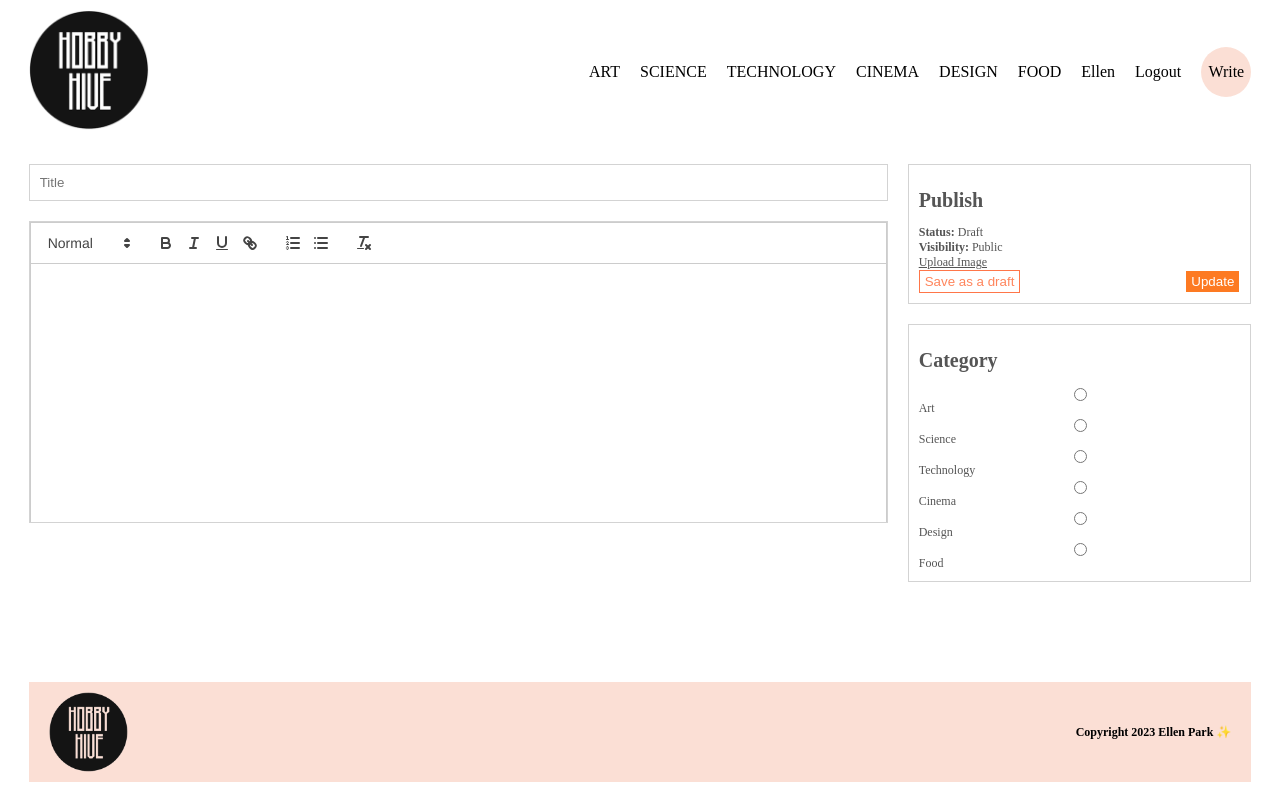
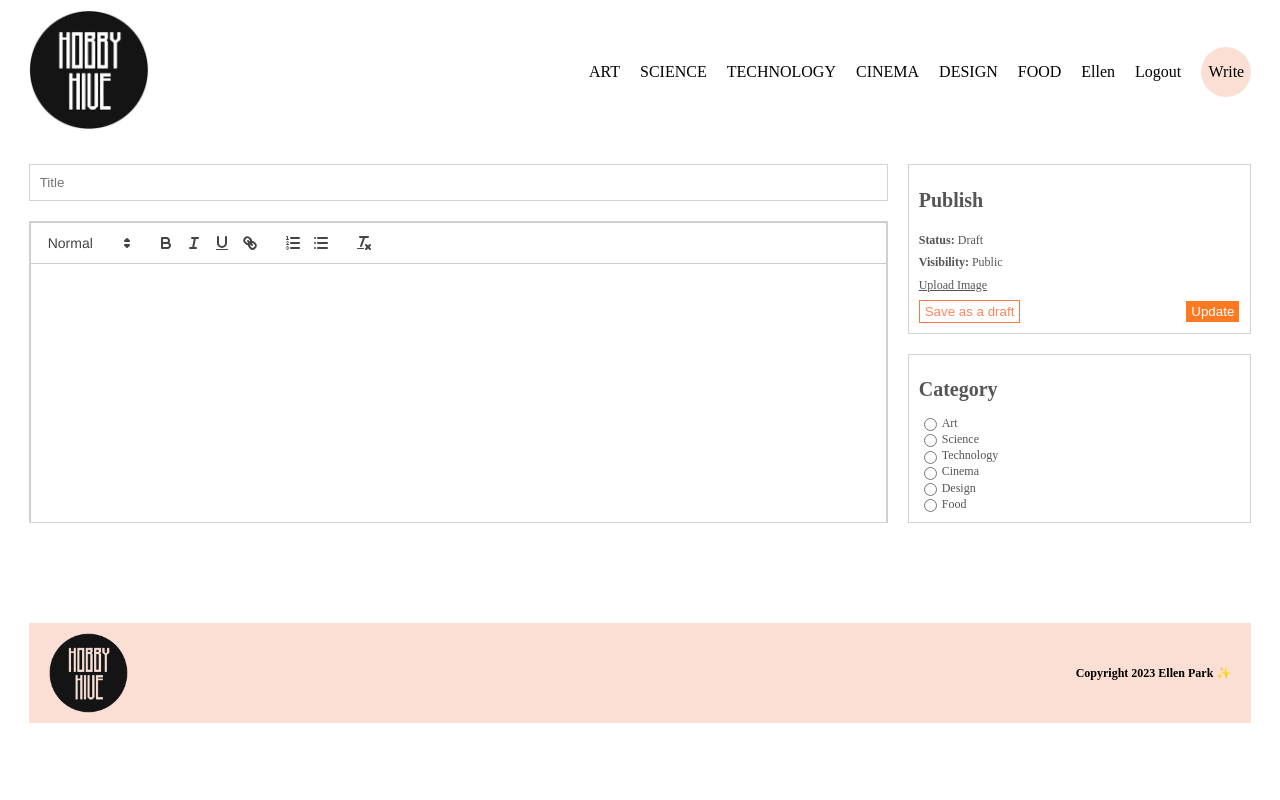
Before and after one commit to ellen3128/Blog, a React (Vite) app in the folder client/: page /write in a window 1280 px wide. Built offline with nearby package versions, Linux system fonts and the light colour scheme.

Commit message:
finishes layout of writes page

```diff
--- a/client/src/pages/Write.jsx
+++ b/client/src/pages/Write.jsx
@@ -1,18 +1,23 @@
-import React, { useState } from 'react'
-import ReactQuill from 'react-quill';
-import 'react-quill/dist/quill.snow.css';
+import React, { useState } from "react";
+import ReactQuill from "react-quill";
+import "react-quill/dist/quill.snow.css";
 
 const Write = () => {
-  const [value, setValue] = useState('');
+  const [value, setValue] = useState("");
 
   console.log(value);
 
   return (
-    <div className='add'>
+    <div className="add">
       <div className="content">
-        <input type="text" placeholder='Title' />
+        <input type="text" placeholder="Title" />
         <div className="editorContainer">
-        <ReactQuill className="editor" theme="snow" value={value} onChange={setValue} />
+          <ReactQuill
+            className="editor"
+            theme="snow"
+            value={value}
+            onChange={setValue}
+          />
         </div>
       </div>
       <div className="menu">
@@ -24,8 +29,10 @@ const Write = () => {
           <span>
             <b>Visibility: </b> Public
           </span>
-          <input style={{display:"none"}} type="file" id="file" />
-          <label className="file" htmlFor="file">Upload Image</label>
+          <input style={{ display: "none" }} type="file" id="file" />
+          <label className="file" htmlFor="file">
+            Upload Image
+          </label>
           <div className="buttons">
             <button> Save as a draft</button>
             <button> Update </button>
@@ -33,22 +40,40 @@ const Write = () => {
         </div>
         <div className="item">
           <h1>Category</h1>
-          <input type='radio' name="cat" value="art" id="art" />
+
+          <div className="cat">
+            <input type="radio" name="cat" value="art" id="art" />
             <label htmlFor="art">Art</label>
-          <input type='radio' name="cat" value="science" id="science" />
+          </div>
+
+          <div className="cat">
+            <input type="radio" name="cat" value="science" id="science" />
             <label htmlFor="art">Science</label>
-          <input type='radio' name="cat" value="technology" id="technology" />
+          </div>
+
+          <div className="cat">
+            <input type="radio" name="cat" value="technology" id="technology" />
             <label htmlFor="art">Technology</label>
-          <input type='radio' name="cat" value="cinema" id="cinema" />
+          </div>
+
+          <div className="cat">
+            <input type="radio" name="cat" value="cinema" id="cinema" />
             <label htmlFor="cinema">Cinema</label>
-          <input type='radio' name="cat" value="design" id="design" />
+          </div>
+
+          <div className="cat">
+            <input type="radio" name="cat" value="design" id="design" />
             <label htmlFor="design">Design</label>
-          <input type='radio' name="cat" value="food" id="food" />
+          </div>
+
+          <div className="cat">
+            <input type="radio" name="cat" value="food" id="food" />
             <label htmlFor="food">Food</label>
           </div>
         </div>
       </div>
-  )
-}
+    </div>
+  );
+};
 
-export default Write
+export default Write;
--- a/client/src/style.scss
+++ b/client/src/style.scss
@@ -391,8 +391,15 @@ a {
             border: 1px solid white;
             padding: 3px 5px;
           }
+        }
 
+        .cat {
+          display: flex;
+          gap: 2px;
+          align-items: center;
         }
+
+
       }
     }
   }
```
Lines whose indentation alone changed are shown as unchanged.
